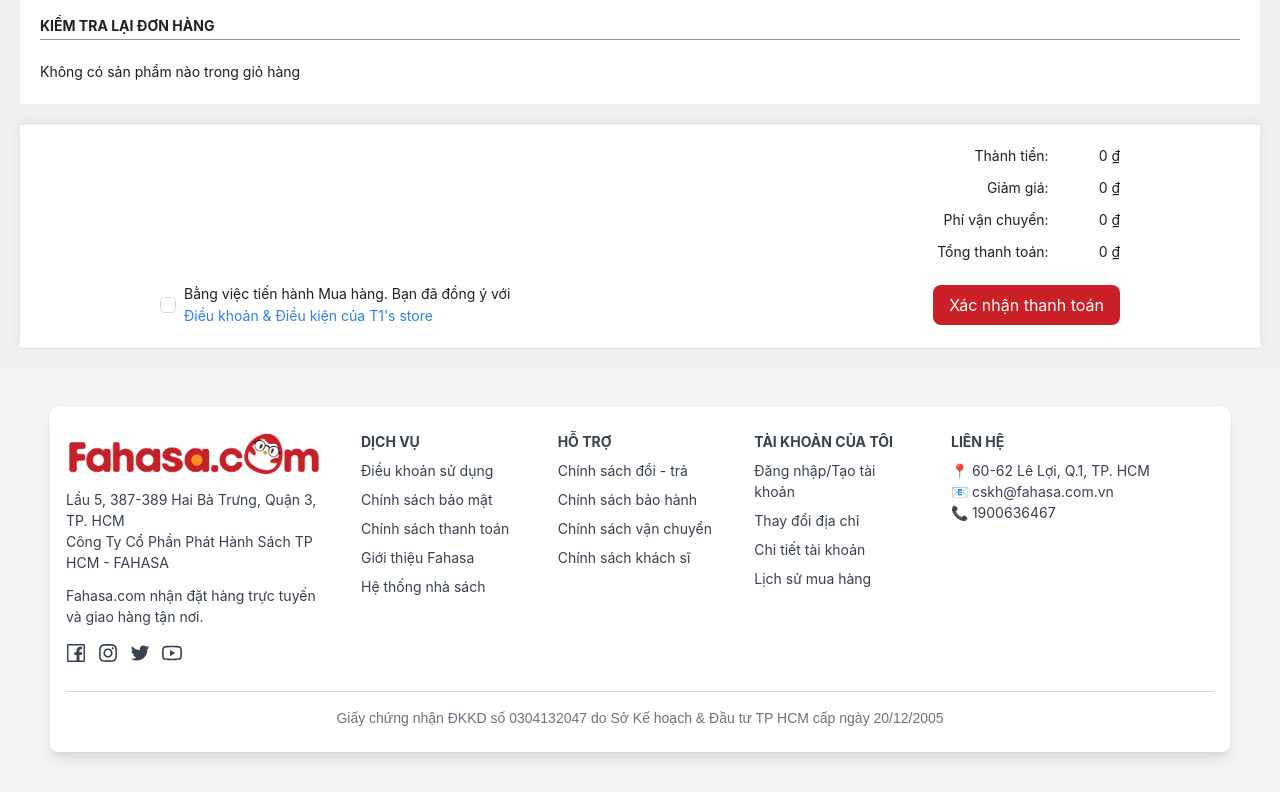
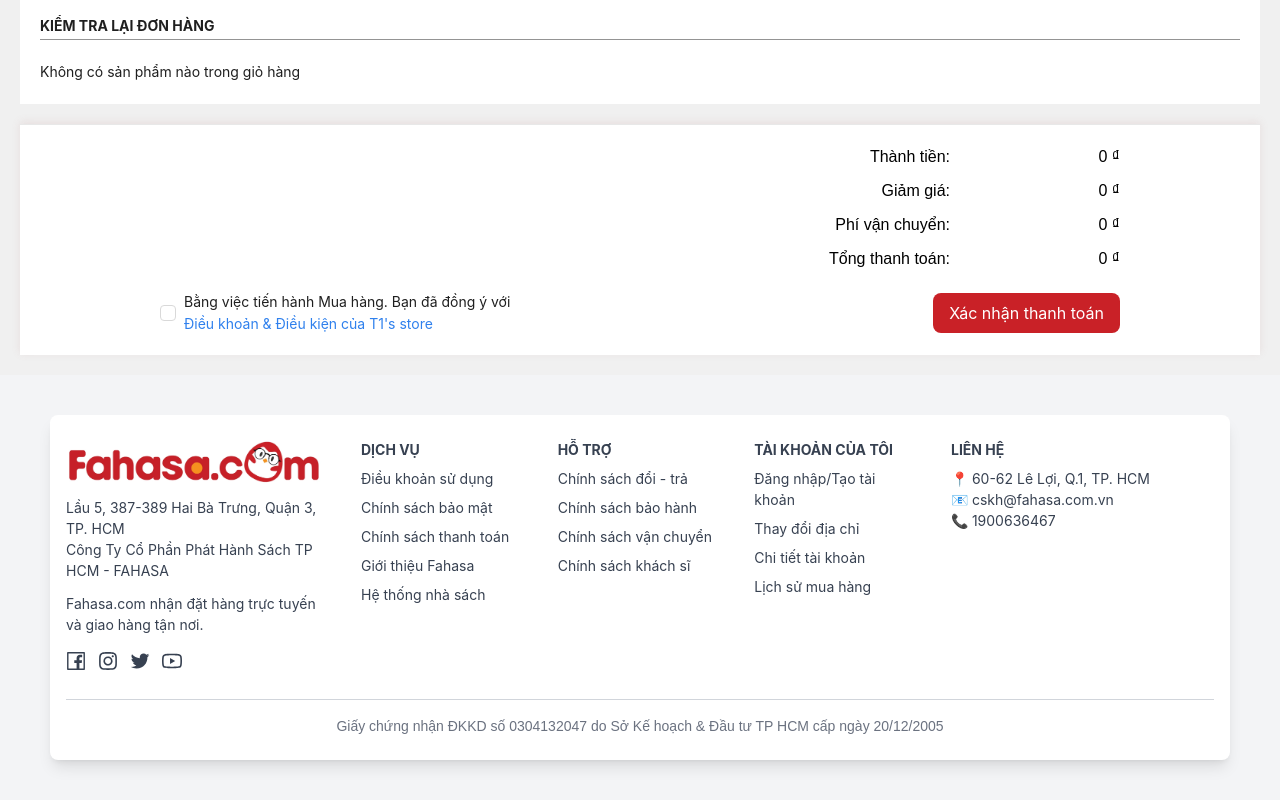
Before and after one commit to Duongnhat512/website-ban-sach, a React (Vite) app in the folder front-end/: page /payment in a window 1280 px wide. Shown: the part 1550-2350 px from the top of the page. Built offline with nearby package versions, Linux system fonts and the light colour scheme; no server answers.

Commit message:
fix payment sumary

```diff
--- a/front-end/src/page/Payment/Payment.jsx
+++ b/front-end/src/page/Payment/Payment.jsx
@@ -113,16 +113,22 @@ function Payment() {
   };
 
   const handleConfirmPayment = async () => {
-    if (!agreed) {
-      message.error("Vui lòng đồng ý với Điều khoản & Điều kiện.");
+    if (!address) {
+      message.error("Vui lòng nhập địa chỉ.");
       return;
     }
     if (!shippingMethod) {
       message.error("Vui lòng chọn phương thức vận chuyển.");
       return;
     }
+    if (!agreed) {
+      message.error("Vui lòng đồng ý với Điều khoản & Điều kiện.");
+      return;
+    }
+
     if (paymentMethod === "Thanh toán VN Pay") {
-       const response = await createPayment();
+      const response = await createPayment();
+      console.log("response", response);
       if (response && response.code === 200) {
         handleDeposit(response.result.id);
       }
@@ -216,6 +222,8 @@ function Payment() {
           alert("Đặt hàng thành công!");
         }
       }
+      console.log("res", res);
+      return res;
     } catch (error) {
       console.error("Error creating payment:", error);
       setLoading(false);
@@ -572,47 +580,23 @@ function Payment() {
           </div>
         </div>
         <div className="sticky-footer">
-          <div
-            style={{
-              display: "flex",
-              alignItems: "flex-end",
-              width: "80%",
-              flexDirection: "column",
-              gap: "10px",
-            }}
-          >
-            <Row style={{ gap: "50px" }}>
-              <Col>
-                <Text>Thành tiền: </Text>
-              </Col>
-              <Col>
-                <Text>{formatPrice(totalPrice)}</Text>
-              </Col>
-            </Row>
-            <Row style={{ gap: "50px" }}>
-              <Col>
-                <Text>Giảm giá: </Text>
-              </Col>
-              <Col>
-                <Text>{formatPrice(totalDiscount)}</Text>
-              </Col>
-            </Row>
-            <Row style={{ gap: "50px" }}>
-              <Col>
-                <Text>Phí vận chuyển: </Text>
-              </Col>
-              <Col>
-                <Text>{formatPrice(totalShippingFee)}</Text>
-              </Col>
-            </Row>
-            <Row style={{ gap: "50px" }}>
-              <Col>
-                <Text>Tổng thanh toán: </Text>
-              </Col>
-              <Col>
-                <Text>{formatPrice(totalPayment)}</Text>
-              </Col>
-            </Row>
+          <div className="payment-summary">
+            <div className="summary-row">
+              <span className="label">Thành tiền:</span>
+              <span className="value">{formatPrice(totalPrice)}</span>
+            </div>
+            <div className="summary-row">
+              <span className="label">Giảm giá:</span>
+              <span className="value">{formatPrice(totalDiscount)}</span>
+            </div>
+            <div className="summary-row">
+              <span className="label">Phí vận chuyển:</span>
+              <span className="value">{formatPrice(totalShippingFee)}</span>
+            </div>
+            <div className="summary-row">
+              <span className="label">Tổng thanh toán:</span>
+              <span className="value">{formatPrice(totalPayment)}</span>
+            </div>
           </div>
           <Row
             justify="space-between"
--- a/front-end/src/page/Payment/Payment.scss
+++ b/front-end/src/page/Payment/Payment.scss
@@ -42,3 +42,27 @@
     padding: 20px;
     gap: 10px
   }
+
+.payment-summary {
+  display: flex;
+  flex-direction: column;
+  gap: 10px;
+  width: 80%;
+
+  .summary-row {
+    display: grid;
+    grid-template-columns: 200px 150px;
+    justify-content: flex-end;
+    align-items: center;
+    gap: 20px;
+
+    .label {
+      text-align: right;
+    }
+
+    .value {
+      text-align: right;
+      min-width: 120px;
+    }
+  }
+}
```
Also changed, not shown: front-end/src/page/ProductDetail/ProductDetail.jsx (line endings or trailing spaces).
